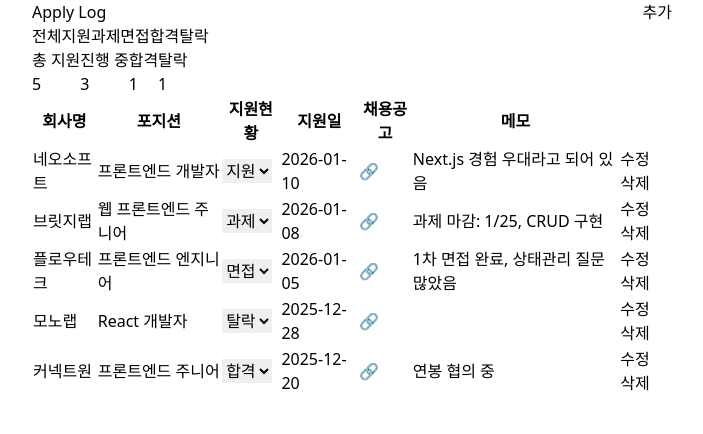
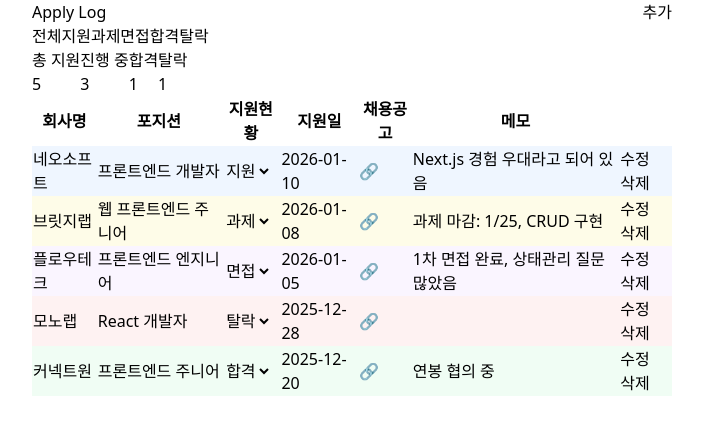
Before and after one commit to 938938/apply-log, a Next.js app: page / in a window 1280 px wide. Shown: the top 434 px of the page, without its empty margins (288-991 px from the left). Built offline with nearby package versions, Linux system fonts and the light colour scheme.

Commit message:
[FEAT] 지원현황에 따른 백그라운드 색상 적용

```diff
--- a/src/components/LogTable.tsx
+++ b/src/components/LogTable.tsx
@@ -1,4 +1,4 @@
-import { Application } from '@/model/type';
+import { Application, ApplicationStatus } from '@/model/type';
 import StatusSelect from './StatusSelect';
 
 const LogTable = ({
@@ -22,9 +22,19 @@
       ),
     );
   };
+
   const onDeleteHandler = (id: string) => {
     setData((prev) => prev.filter((item) => item.id !== id));
   };
+
+  const statusBgMap: Record<ApplicationStatus, string> = {
+    지원: 'bg-blue-50',
+    과제: 'bg-yellow-50',
+    면접: 'bg-purple-50',
+    합격: 'bg-green-50',
+    탈락: 'bg-red-50',
+  };
+
   return (
     <table>
       <thead>
@@ -40,7 +50,7 @@
       </thead>
       <tbody>
         {data.map((ele) => (
-          <tr key={ele.id}>
+          <tr key={ele.id} className={statusBgMap[ele.status]}>
             <td>{ele.companyName}</td>
             <td>{ele.position}</td>
             <td>
--- a/src/components/StatusSelect.tsx
+++ b/src/components/StatusSelect.tsx
@@ -15,6 +15,7 @@
       defaultValue={defaultValue}
       name='status'
       onChange={onChangeHandler}
+      className='bg-transparent'
     >
       <option value='지원'>지원</option>
       <option value='과제'>과제</option>
```
